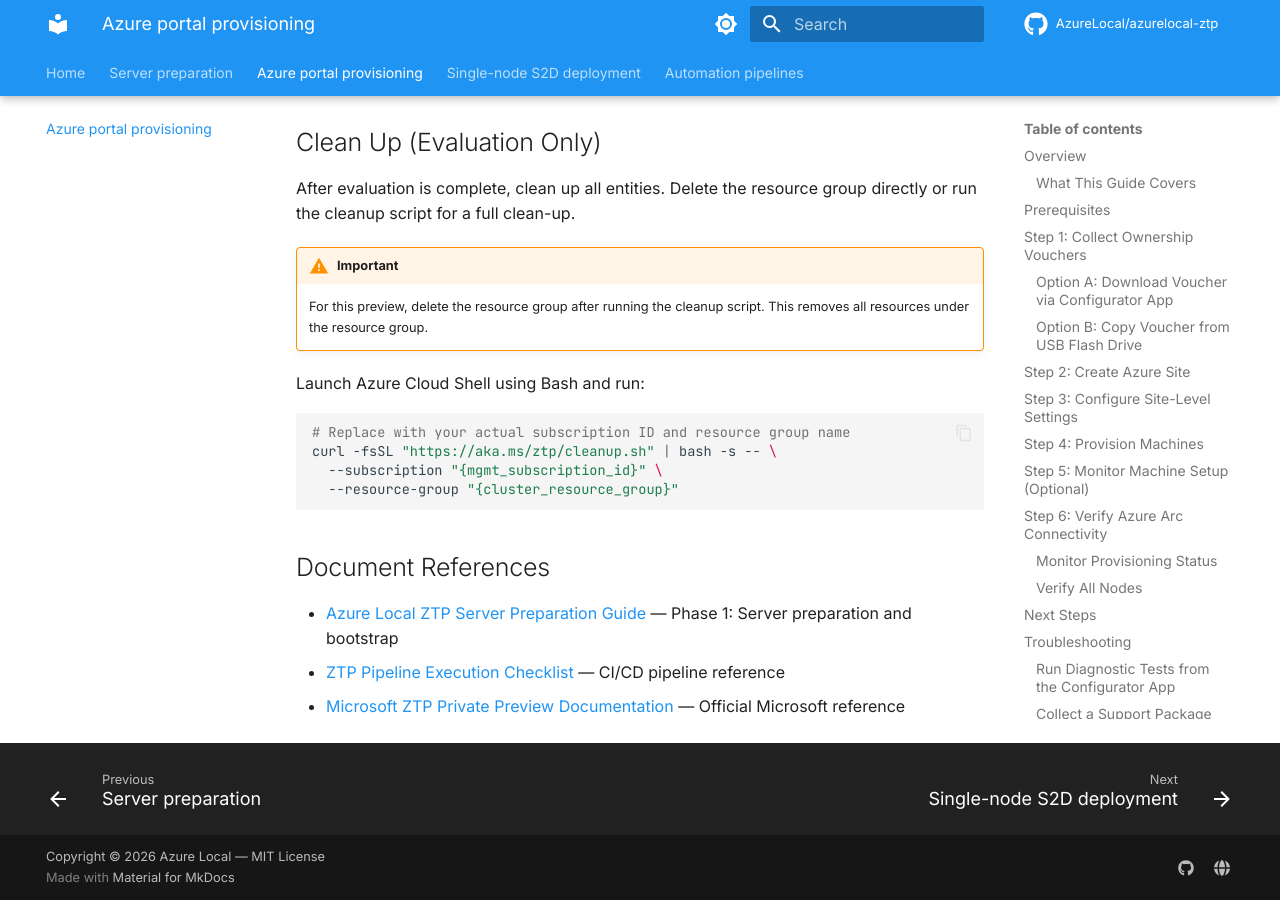
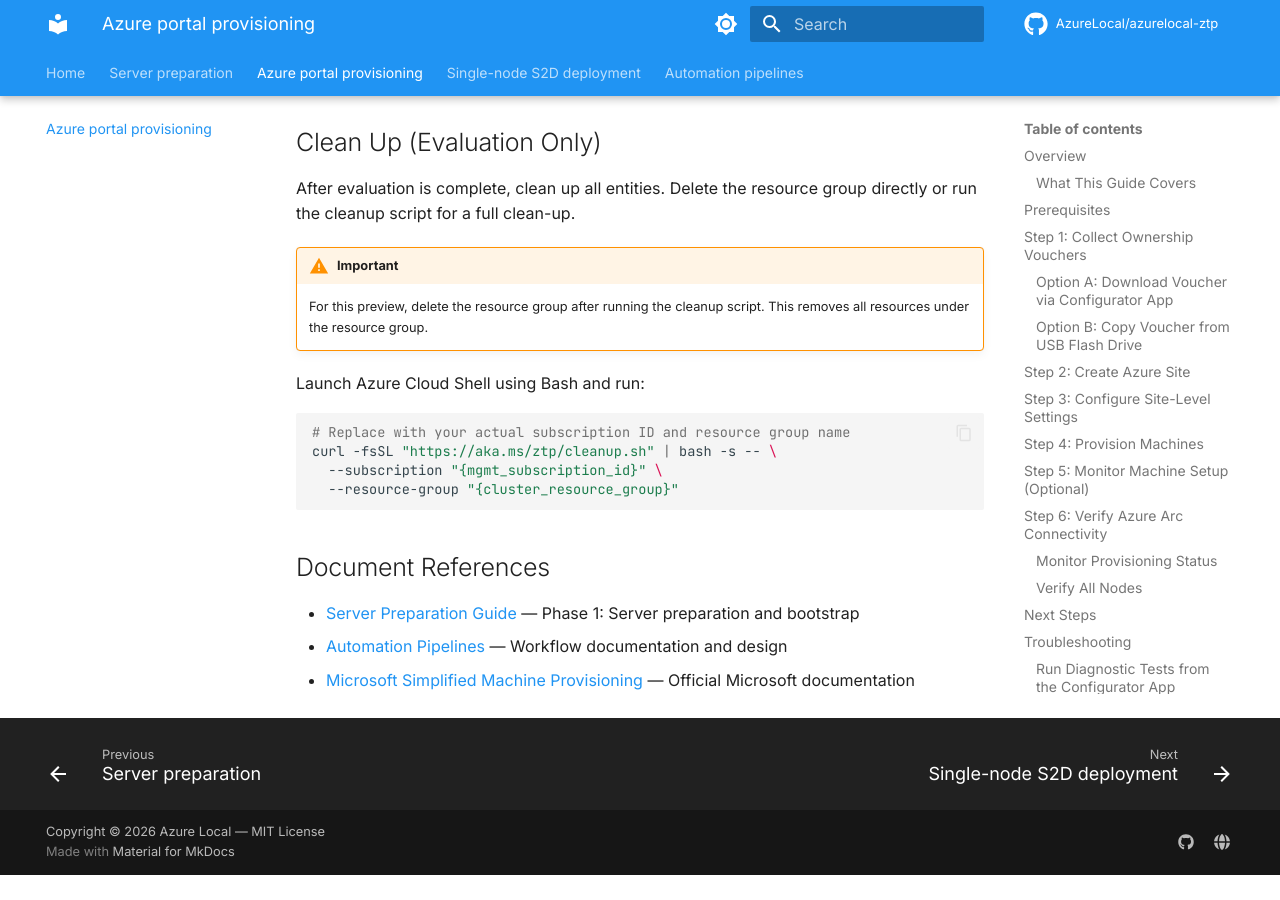
Before and after one commit to AzureLocal/azurelocal-ztp, an MkDocs documentation site: the page built from docs/azure-portal-provisioning.md, in a window 1280 px wide and 900 px high, scrolled down 8491 px. Built offline with MkDocs 1.6.1 and Material for MkDocs 9.7.7, drawn with Linux system fonts in a browser that asks for light colours; comment, search, counter and statistics services are not loaded; after the commit the page ends 9366 px from its top, so only the background shows below that.

Commit message:
fix: correct broken doc links in azure-portal-provisioning guide
- ztp-server-preparation-guide.md → server-preparation.md (all refs)
- ztp-pipeline-execution.md → automation-pipelines.md
- Remove reference to non-existent resources/microsoft PDF
- Point to official Microsoft Simplified Machine Provisioning docs

Fixes mkdocs build --strict warnings that were blocking deployment.

```diff
--- a/docs/azure-portal-provisioning.md
+++ b/docs/azure-portal-provisioning.md
@@ -1,7 +1,7 @@
 # Azure Local ZTP Portal Provisioning Guide
 
 !!! note "Note"
-    This guide covers the Azure Portal provisioning phase of Zero-Touch Provisioning (ZTP) for Azure Local. It picks up after the servers have been bootstrapped into the maintenance environment using the [Server Preparation Guide](ztp-server-preparation-guide.md).
+    This guide covers the Azure Portal provisioning phase of Zero-Touch Provisioning (ZTP) for Azure Local. It picks up after the servers have been bootstrapped into the maintenance environment using the [Server Preparation Guide](server-preparation.md).
 
 ## Overview
 
@@ -9,7 +9,7 @@ This guide covers Phase 2 of Azure Local Zero-Touch Provisioning (ZTP). After co
 
 The complete ZTP workflow consists of three main phases:
 
-1. **Server Preparation** ([Server Preparation Guide](ztp-server-preparation-guide.md)) - Configure environment and prepare servers ✅
+1. **Server Preparation** ([Server Preparation Guide](server-preparation.md)) - Configure environment and prepare servers ✅
 2. **Azure Portal Provisioning** (This guide) - Collect vouchers, create sites, and provision machines via Azure
 3. **Cluster Deployment** - Deploy Azure Local instance via Azure portal or ARM template
 
@@ -27,7 +27,7 @@ The complete ZTP workflow consists of three main phases:
 Before beginning this phase, ensure the following:
 
 - **Server Preparation Complete:**
-    - All servers are running the maintenance environment (completed via [Server Preparation Guide](ztp-server-preparation-guide.md))
+    - All servers are running the maintenance environment (completed via [Server Preparation Guide](server-preparation.md))
     - Console shows "Maintenance environment setup completed successfully" on each server
     - Virtual media has been unmounted (cleanup step)
 
@@ -295,6 +295,6 @@ curl -fsSL "https://aka.ms/ztp/cleanup.sh" | bash -s -- \
 
 ## Document References
 
-- [Azure Local ZTP Server Preparation Guide](ztp-server-preparation-guide.md) — Phase 1: Server preparation and bootstrap
-- [ZTP Pipeline Execution Checklist](ztp-pipeline-execution.md) — CI/CD pipeline reference
-- [Microsoft ZTP Private Preview Documentation](../resources/microsoft/ZTP-for-Azure-Local-Private-Preview.md) — Official Microsoft reference
+- [Server Preparation Guide](server-preparation.md) — Phase 1: Server preparation and bootstrap
+- [Automation Pipelines](automation-pipelines.md) — Workflow documentation and design
+- [Microsoft Simplified Machine Provisioning](https://learn.microsoft.com/en-us/azure/azure-local/deploy/simplified-machine-provisioning) — Official Microsoft documentation
```
